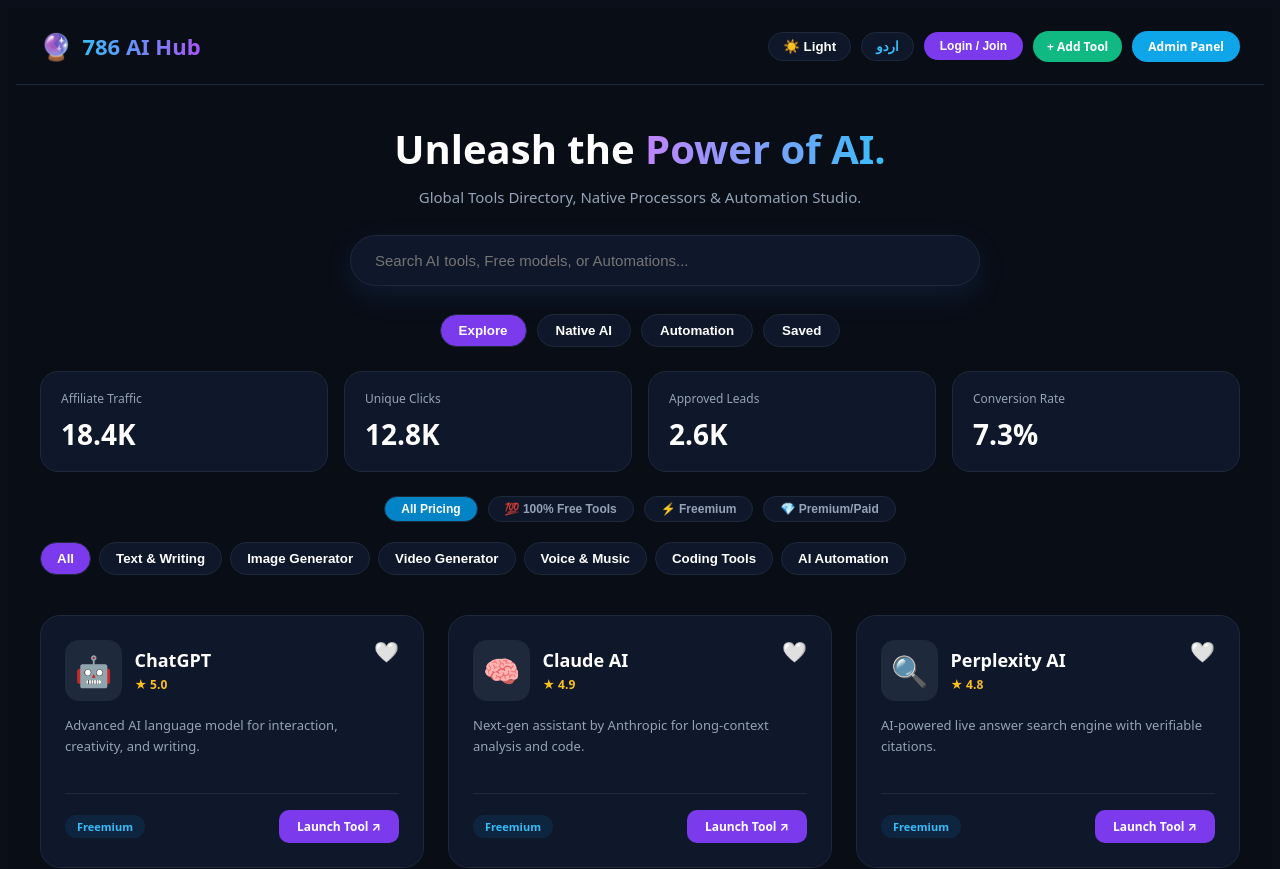
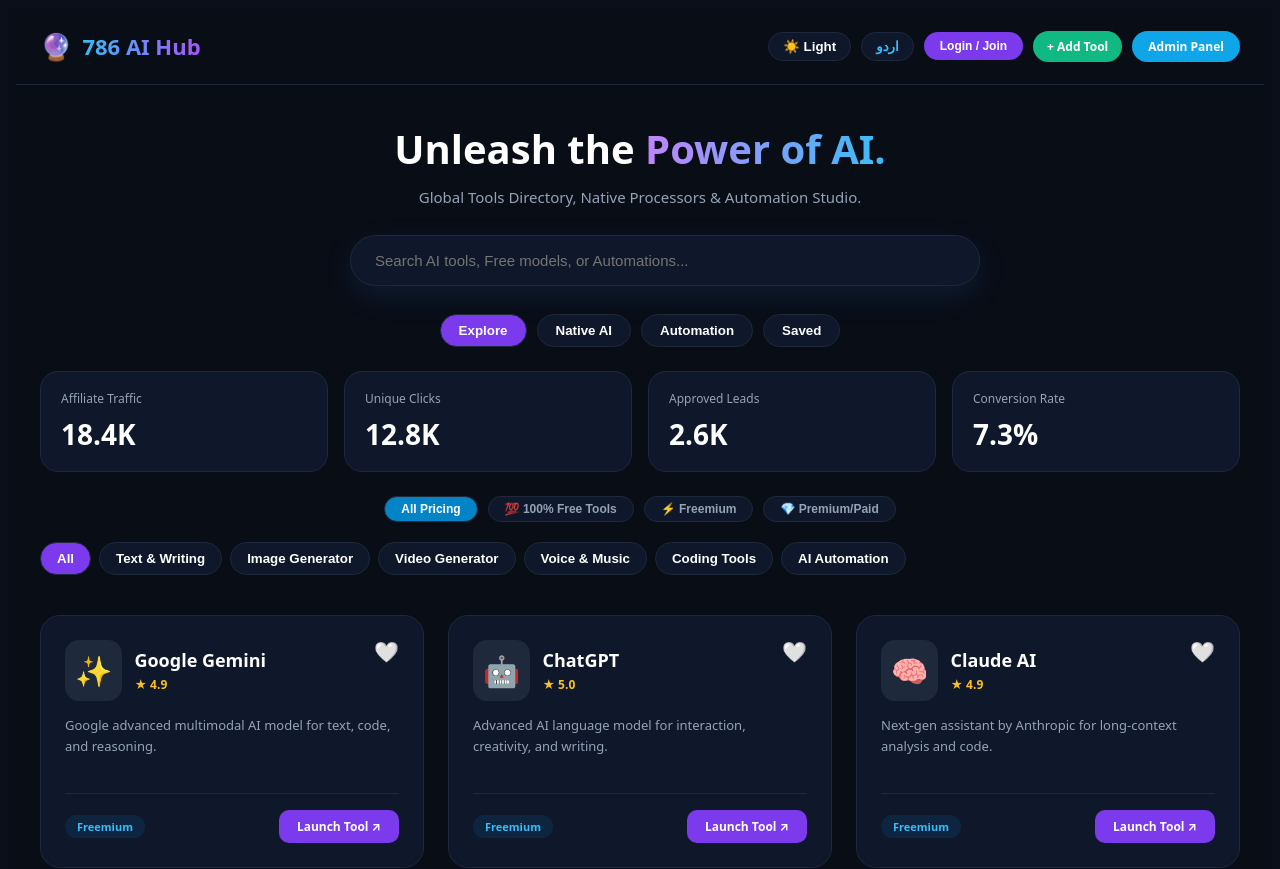
Before and after one commit to aliraza14361-pixel/786ai-hub, a Next.js app: page / in a window 1280 px wide. Shown: the top 869 px of the page. Built offline with nearby package versions, Linux system fonts and the light colour scheme.

Commit message:
add google gemini to ai tools directory

```diff
--- a/app/page.jsx
+++ b/app/page.jsx
@@ -3,6 +3,7 @@ import { useState, useEffect } from 'react';
 import AuthModal from '../components/AuthModal';
 
 const MASTER_100_TOOLS = [
+  { id: 0, name: "Google Gemini", description: "Google advanced multimodal AI model for text, code, and reasoning.", category: "Text & Writing AI", rating: "4.9", pricing: "Freemium", icon: "✨", url: "https://gemini.google.com/" },
   // Text & Writing AI
   { id: '1', name: 'ChatGPT', description: 'Advanced AI language model for interaction, creativity, and writing.', category: 'Text & Writing', rating: '5.0', pricing: 'Freemium', icon: '🤖', url: 'https://chatgpt.com/' },
   { id: '2', name: 'Claude AI', description: 'Next-gen assistant by Anthropic for long-context analysis and code.', category: 'Text & Writing', rating: '4.9', pricing: 'Freemium', icon: '🧠', url: 'https://claude.ai/' },
```
